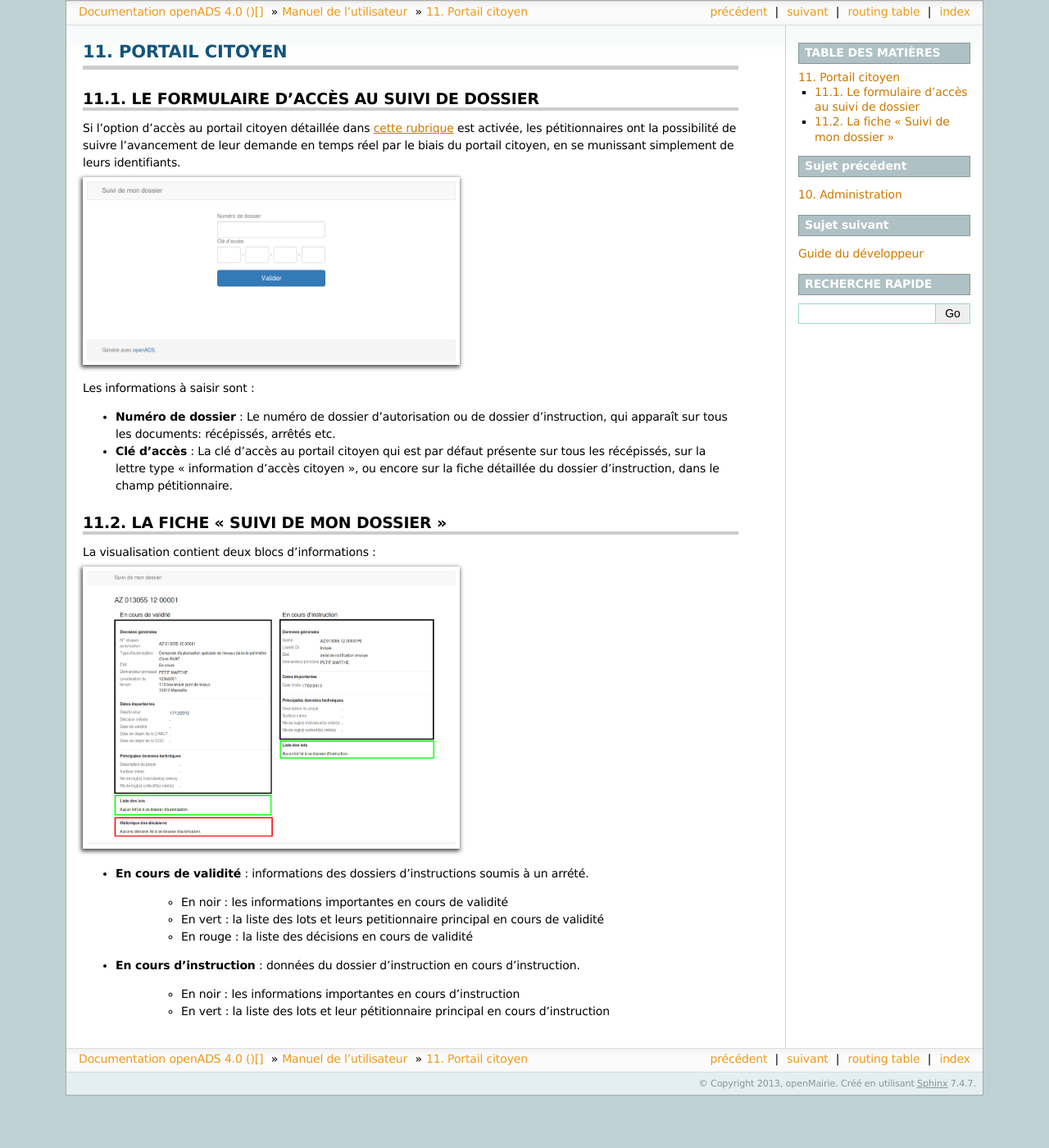
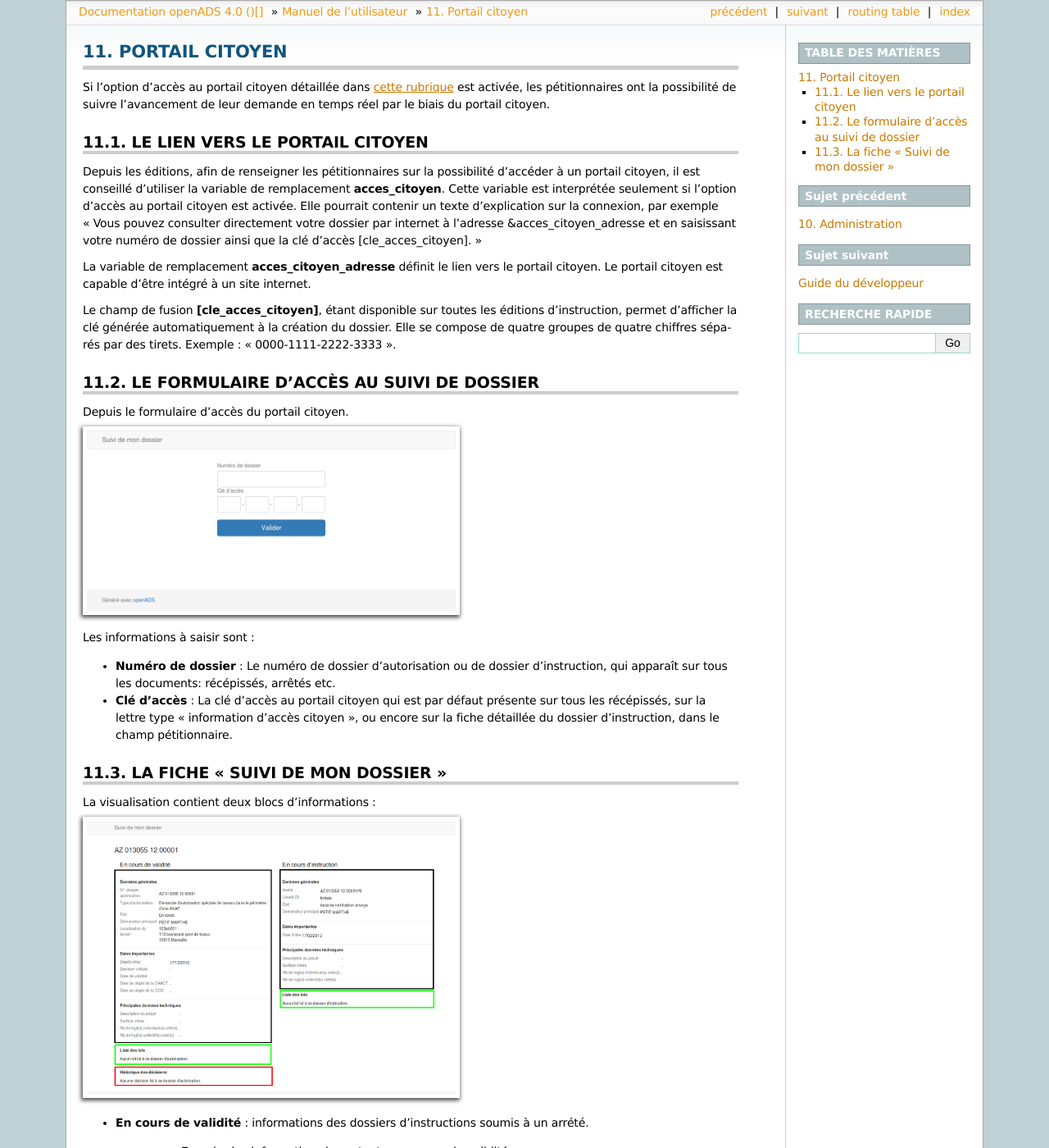
Before and after one commit to mpavaux/openads-documentation, a Sphinx documentation site: the page built from source/manuel_utilisateur/portail_citoyen.rst, in a window 1280 px wide and 1400 px high. Shown: the whole window at 82% size. Built offline with Sphinx 7.4.7, drawn with Linux system fonts in a browser that asks for light colours.

Commit message:
* Amélioration de la documentation cocnernant le portail citoyen

```diff
--- a/source/manuel_utilisateur/portail_citoyen.rst
+++ b/source/manuel_utilisateur/portail_citoyen.rst
@@ -4,15 +4,31 @@
 Portail citoyen
 ###############
 
+Si l'option d'accès au portail citoyen détaillée dans :ref:`cette rubrique <parametrage_parametre>`
+est activée, les pétitionnaires ont la possibilité de suivre l'avancement de leur demande
+en temps réel par le biais du portail citoyen.
+
+.. _portail_citoyen_adresse:
+
+Le lien vers le portail citoyen
+###############################
+
+Depuis les éditions, afin de renseigner les pétitionnaires sur la possibilité d'accéder à un portail citoyen, il est conseillé d'utiliser la variable de remplacement **acces_citoyen**.
+Cette variable est interprétée seulement si l'option d'accès au portail citoyen est activée.
+Elle pourrait contenir un texte d'explication sur la connexion, par exemple "Vous pouvez consulter directement votre dossier par internet à l'adresse &acces_citoyen_adresse et en saisissant votre numéro de dossier ainsi que la clé d'accès [cle_acces_citoyen]."
+
+La variable de remplacement **acces_citoyen_adresse** définit le lien vers le portail citoyen.
+Le portail citoyen est capable d'être intégré à un site internet.
+
+Le champ de fusion **[cle_acces_citoyen]**, étant disponible sur toutes les éditions d'instruction, permet d'afficher la clé générée automatiquement à la création du dossier. Elle se compose de quatre groupes de quatre chiffres séparés par des tirets.
+Exemple : "0000-1111-2222-3333".
+
 .. _portail_citoyen_page_acces:
 
 Le formulaire d'accès au suivi de dossier
 #########################################
 
-Si l'option d'accès au portail citoyen détaillée dans :ref:`cette rubrique <parametrage_parametre>`
-est activée, les pétitionnaires ont la possibilité de suivre l'avancement de leur demande
-en temps réel par le biais du portail citoyen, en se munissant simplement de leurs
-identifiants.
+Depuis le formulaire d'accès du portail citoyen.
 
 .. image:: portail_citoyen_formulaire_acces.png
 
@@ -24,6 +40,8 @@
 * **Clé d'accès** : La clé d'accès au portail citoyen qui est par défaut présente sur tous
   les récépissés, sur la lettre type "information d'accès citoyen", ou encore sur la fiche
   détaillée du dossier d'instruction, dans le champ pétitionnaire.
+
+.. _portail_citoyen_fiche:
 
 La fiche "Suivi de mon dossier"
 ###############################
```
